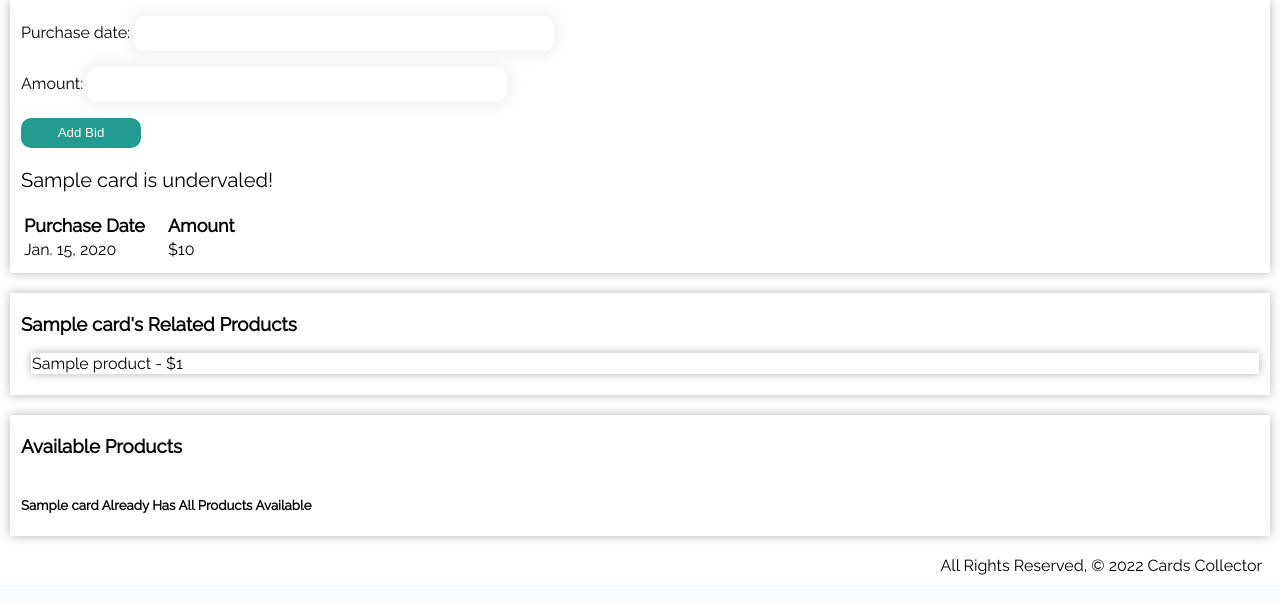
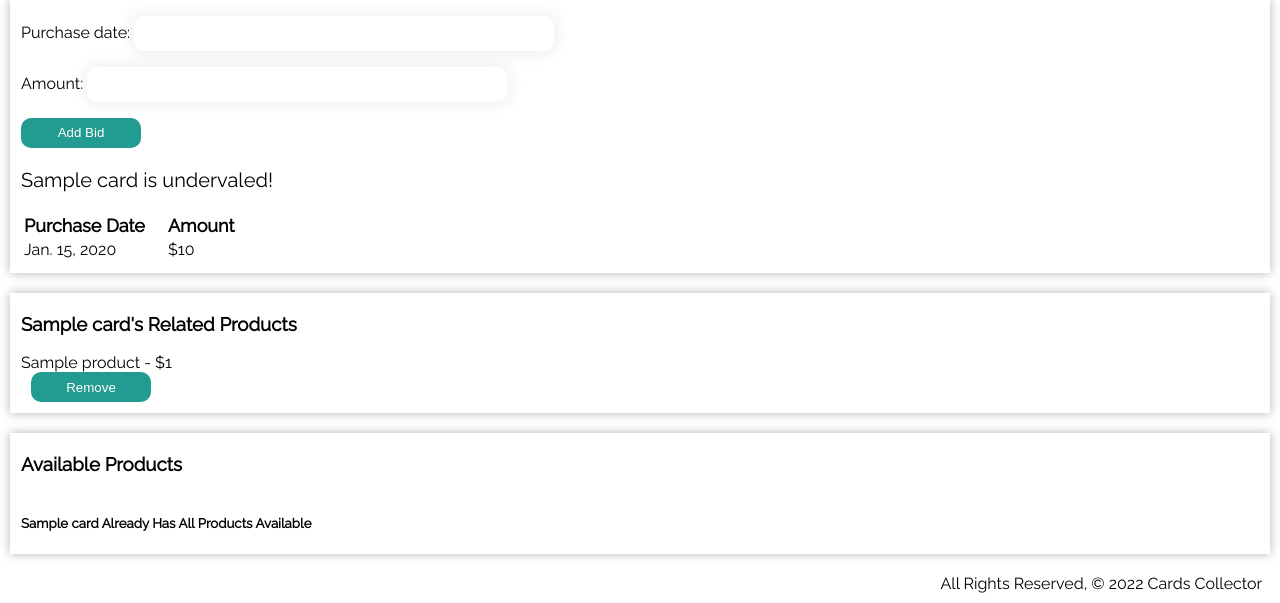
Before and after one commit to jkawashiri/cardscollector, a Django app: page /cards/1/ in a window 1280 px wide. Shown: the part 404-1007 px from the top of the page. Before the commit the page ends 979 px from the top, so only its background shows below. Run offline with Django 5.2, Linux system fonts and the light colour scheme; tables that the repository leaves empty hold one stand-in row (values such as "Sample post").

Commit message:
implements ability to add and remove product from card

```diff
--- a/main_app/templates/cards/detail.html
+++ b/main_app/templates/cards/detail.html
@@ -56,10 +56,14 @@
         <h3>{{ card.name }}'s Related Products</h3>
         {% if card.products.count %}
             {% for product in card.products.all %}
-                <div class="card">
-                    <span class="card-title">
-                        {{ product.name }} - ${{ product.value }}
-                    </span>
+                <span class="card-title">
+                    {{ product.name }} - ${{ product.value }}
+                </span>
+                <div class="card-action">
+                    <form action="{% url 'unassoc_product' card.id product.id %}" method="POST">
+                      {% csrf_token %}
+                      <button type="submit" class="btn">Remove</button>
+                    </form>
                 </div>
             {% endfor %}
         {% else %}
@@ -77,7 +81,7 @@
                 {{ product.name }} - ${{ product.value }}
             </span>
             <div class="card-action">
-                <form action="" method="POST">
+                <form action="{% url 'assoc_product' card.id product.id %}" method="POST">
                     {% csrf_token %}
                     <button type="submit" class="btn">Add</button>
                 </form>
--- a/main_app/urls.py
+++ b/main_app/urls.py
@@ -10,6 +10,8 @@ urlpatterns = [
     path('cards/<int:pk>/update/', views.CardUpdate.as_view(), name='cards_update'),
     path('cards/<int:pk>/delete/', views.CardDelete.as_view(), name='cards_delete'),
     path('cards/<int:card_id>/add_bid/', views.add_bid, name='add_bid'),
+    path('cards/<int:card_id>/assoc_product/<int:product_id>/', views.assoc_product, name='assoc_product'),
+    path('cards/<int:card_id>/unassoc_product/<int:product_id>/', views.unassoc_product, name='unassoc_product'),
     path('products/', views.ProductList.as_view(), name='products_index'),
     path('products/<int:pk>/', views.ProductDetail.as_view(), name='products_detail'),
     path('products/create/', views.ProductCreate.as_view(), name='products_create'),
--- a/main_app/views.py
+++ b/main_app/views.py
@@ -68,3 +68,11 @@ class ProductUpdate(UpdateView):
 class ProductDelete(DeleteView):
   model = Product
   success_url = '/products'
+
+def assoc_product(request, card_id, product_id):
+   Card.objects.get(id=card_id).products.add(product_id)
+   return redirect('detail', pk=card_id)
+
+def unassoc_product(request, card_id, product_id):
+   Card.objects.get(id=card_id).products.remove(product_id)
+   return redirect('detail', pk=card_id)
```
